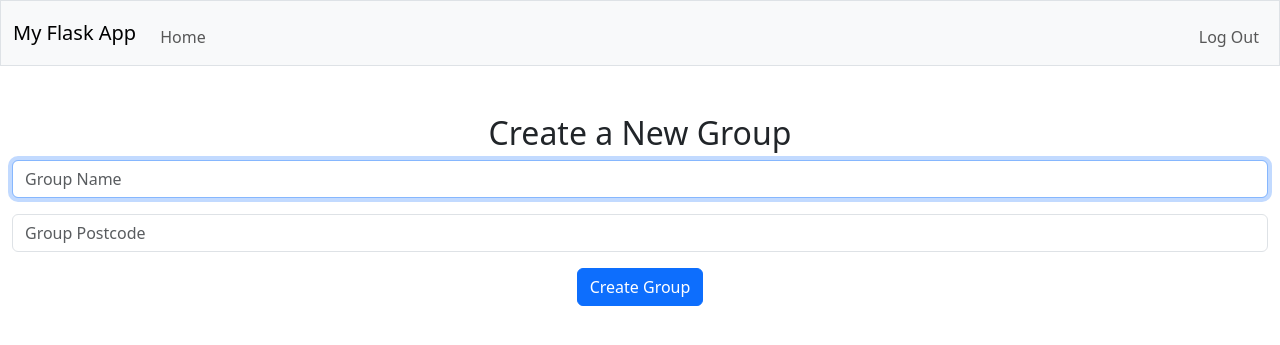
After one commit to kevinruns/fair-price-jobs, a Flask app: page /create_group in a window 1280 px wide. The commit adds this page. Shown: the top 345 px of the page. Run offline with Flask 3, Linux system fonts and the light colour scheme; the visitor is signed in with stand-in values (Sample User, id 1).

Commit message:
adjusted login error message, added page to create group

```diff
--- a/app.py
+++ b/app.py
@@ -50,11 +50,13 @@ def login():
     if request.method == "POST":
         # Ensure username was submitted
         if not request.form.get("username"):
-            return apology("must provide username", 403)
+            apology("must provide username", 403)
+            return render_template("login.html"), 403
 
         # Ensure password was submitted
         elif not request.form.get("password"):
-            return apology("must provide password", 403)
+            apology("must provide password", 403)
+            return render_template("login.html"), 403
 
         # Query database for username
         db = get_db()
@@ -64,7 +66,8 @@ def login():
 
         # Ensure username exists and password is correct
         if len(rows) != 1 or not check_password_hash(rows[0]["hash"], request.form.get("password")):
-            return apology("invalid username and/or password", 403)
+            apology("invalid username and/or password", 403)
+            return render_template("login.html"), 403
 
         # Remember which user has logged in
         session["user_id"] = rows[0]["id"]
@@ -184,5 +187,30 @@ def initialize_db():
 
 
 
+@app.route("/create_group", methods=["GET", "POST"])
+@login_required
+def create_group():
+    print("Create group route accessed")  # Add this line
+    if request.method == "POST":
+        group_name = request.form.get("group_name")
+        group_postcode = request.form.get("group_postcode")
+
+        if not group_name or not group_postcode:
+            flash("Please provide both group name and postcode", "error")
+            return render_template("create_group.html")
+
+        db = get_db()
+        try:
+            db.execute("INSERT INTO groups (name, postcode) VALUES (?, ?)",
+                       (group_name, group_postcode))
+            db.commit()
+            flash("Group created successfully!", "success")
+            return redirect(url_for("index"))
+        except sqlite3.Error as e:
+            flash(f"An error occurred: {e}", "error")
+            return render_template("create_group.html")
+
+    return render_template("create_group.html")
+
 if __name__ == '__main__':
     app.run(debug=True)
--- a/helpers.py
+++ b/helpers.py
@@ -1,32 +1,13 @@
-from flask import redirect, render_template, request, session
+from flask import flash, redirect, url_for, session
 from functools import wraps
 
 
 
 
 def apology(message, code=400):
-    """Render message as an apology to user."""
-
-    def escape(s):
-        """
-        Escape special characters.
-
-        https://github.com/jacebrowning/memegen#special-characters
-        """
-        for old, new in [
-            ("-", "--"),
-            (" ", "-"),
-            ("_", "__"),
-            ("?", "~q"),
-            ("%", "~p"),
-            ("#", "~h"),
-            ("/", "~s"),
-            ('"', "''"),
-        ]:
-            s = s.replace(old, new)
-        return s
-
-    return render_template("apology.html", top=code, bottom=escape(message)), code
+    """Flash an error message."""
+    flash(message, "error")
+    return None  # Return None instead of redirecting
 
 
 
--- /dev/null
+++ b/templates/create_group.html
@@ -0,0 +1,18 @@
+{% extends "layout.html" %}
+
+{% block title %}
+    Create Group
+{% endblock %}
+
+{% block main %}
+    <h2>Create a New Group</h2>
+    <form action="{{ url_for('create_group') }}" method="post">
+        <div class="mb-3">
+            <input autocomplete="off" autofocus class="form-control" name="group_name" placeholder="Group Name" type="text" required>
+        </div>
+        <div class="mb-3">
+            <input class="form-control" name="group_postcode" placeholder="Group Postcode" type="text" required>
+        </div>
+        <button class="btn btn-primary" type="submit">Create Group</button>
+    </form>
+{% endblock %}
--- a/templates/layout.html
+++ b/templates/layout.html
@@ -3,7 +3,7 @@
     <head>
         <meta charset="utf-8">
         <meta name="viewport" content="width=device-width, initial-scale=1">
-        <title>{% block title %}My Flask App{% endblock %}</title>
+        <title>{% block title %}Fair Price Jobs{% endblock %}</title>
         <!-- Bootstrap CSS -->
         <link href="https://cdn.jsdelivr.net/npm/bootstrap@5.3.0/dist/css/bootstrap.min.css" rel="stylesheet" integrity="sha384-9ndCyUaIbzAi2FUVXJi0CjmCapSmO7SnpJef0486qhLnuZ2cdeRhO02iuK6FUUVM" crossorigin="anonymous">
     </head>
--- a/templates/welcome.html
+++ b/templates/welcome.html
@@ -8,4 +8,5 @@
     <h1>Welcome, {{ username }}!</h1>
     <p>Thank you for registering with our service.</p>
     <p>You can now <a href="{{ url_for('login') }}">log in</a> to access your account.</p>
+
 {% endblock %}
```
Also changed, not shown: templates/index.html (+6 -10 lines), templates/login.html (+8 -0 lines), 2 other files.
